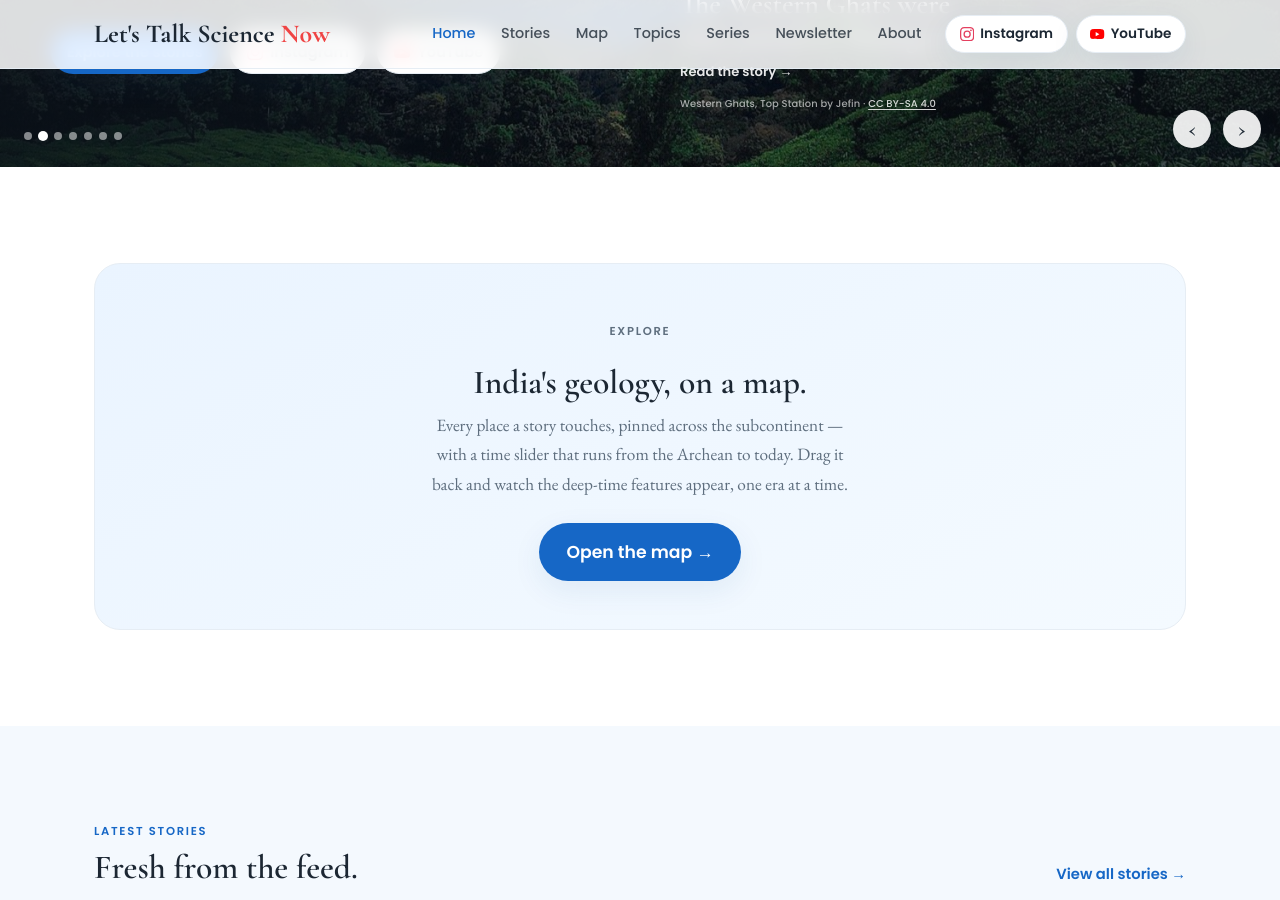
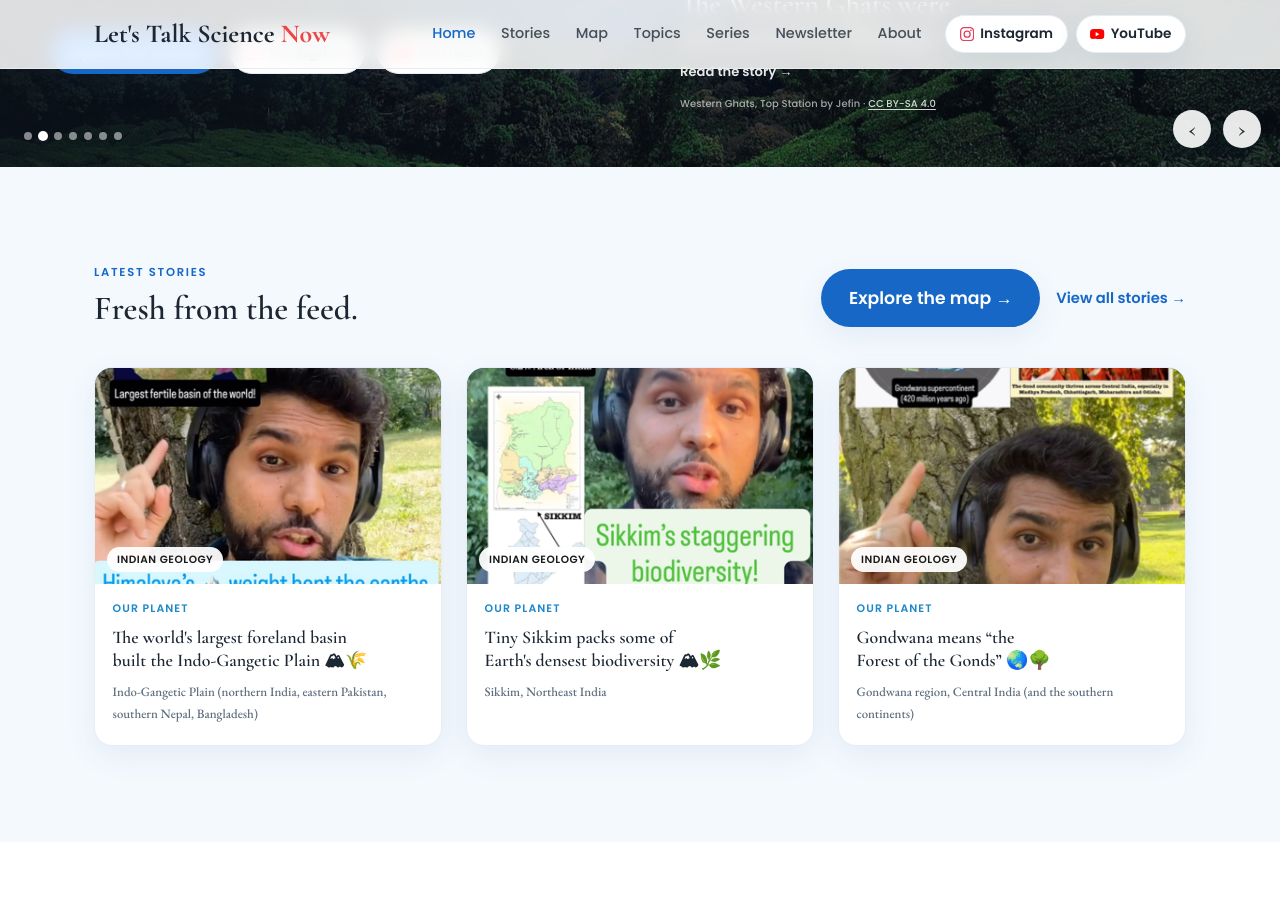
Before and after one commit to Akif-Vohra/LetsTalkScienceNow, a Jekyll site: the page built from index.html, in a window 1280 px wide and 900 px high, scrolled down 496 px. Built offline with Jekyll 4.4.1, drawn with Linux system fonts in a browser that asks for light colours.

Commit message:
Move map CTA into the Latest Stories header (compact, no big band)
Replace the full-width map callout with an inline "Explore the map" button
beside "View all stories" in the section header.

Co-Authored-By: Claude Opus 4.8 <noreply@anthropic.com>

```diff
--- a/assets/css/main.css
+++ b/assets/css/main.css
@@ -227,6 +227,7 @@ p{line-height:1.7;}
 .section-head{margin-bottom:var(--sp-xl);}
 .section-head.split{display:flex;align-items:flex-end;justify-content:space-between;gap:var(--sp-md);flex-wrap:wrap;}
 .section-head h2{margin-top:var(--sp-xs);}
+.head-actions{display:flex;align-items:center;gap:var(--sp-md);flex:none;}
 
 /* Shared topic tints (used by topic + story cards) */
 .tint-planet{--tint:var(--t-planet);}
--- a/index.html
+++ b/index.html
@@ -49,18 +49,6 @@ description: >-
   <div class="hero__dots" aria-hidden="true"></div>
 </section>
 
-<!-- MAP -->
-<section class="section">
-  <div class="container">
-    <div class="newsletter">
-      <p class="eyebrow">Explore</p>
-      <h2>India's geology, on a map.</h2>
-      <p>Every place a story touches, pinned across the subcontinent — with a time slider that runs from the Archean to today. Drag it back and watch the deep-time features appear, one era at a time.</p>
-      <a class="btn btn-primary" href="{{ '/map/' | relative_url }}">Open the map →</a>
-    </div>
-  </div>
-</section>
-
 <!-- LATEST STORIES -->
 <section class="section section-soft">
   <div class="container">
@@ -69,7 +57,10 @@ description: >-
         <p class="eyebrow">Latest Stories</p>
         <h2>Fresh from the feed.</h2>
       </div>
-      <a class="text-link" href="{{ '/stories/' | relative_url }}">View all stories →</a>
+      <div class="head-actions">
+        <a class="btn btn-primary" href="{{ '/map/' | relative_url }}">Explore the map →</a>
+        <a class="text-link" href="{{ '/stories/' | relative_url }}">View all stories →</a>
+      </div>
     </div>
     <div class="story-grid">
       {%- assign latest = site.data.reels | sort: "date" | reverse -%}
```
